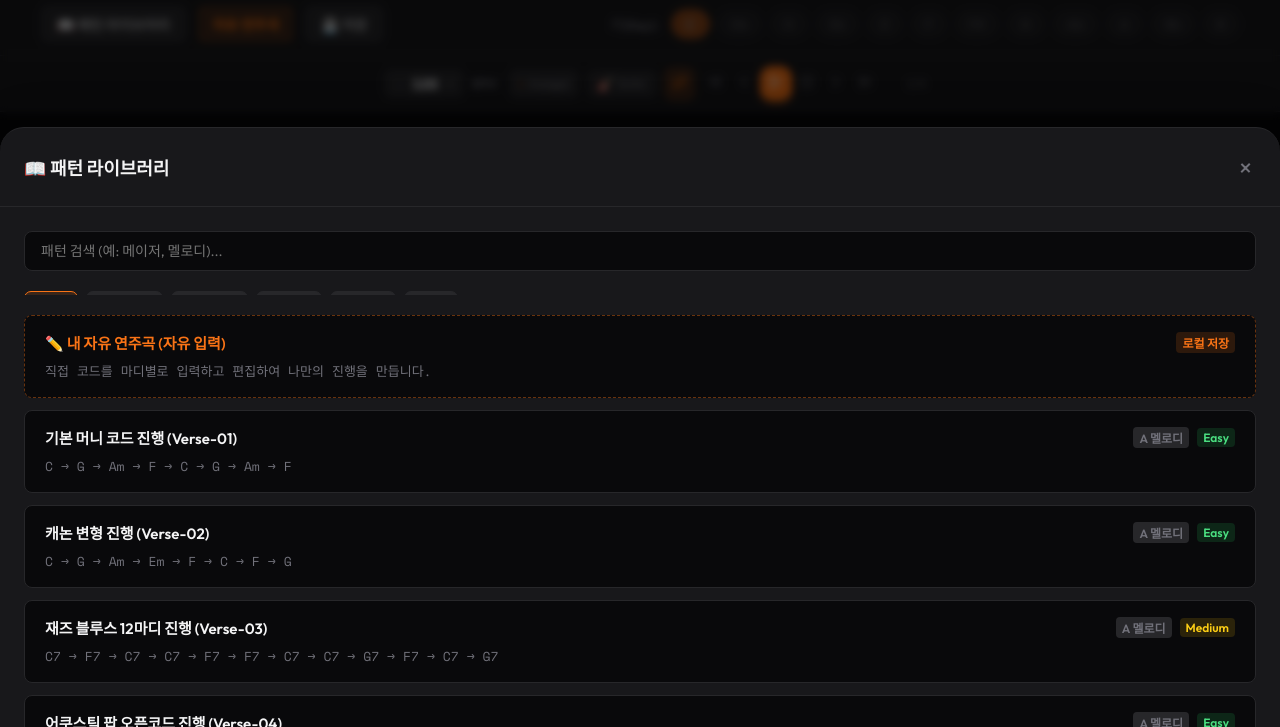
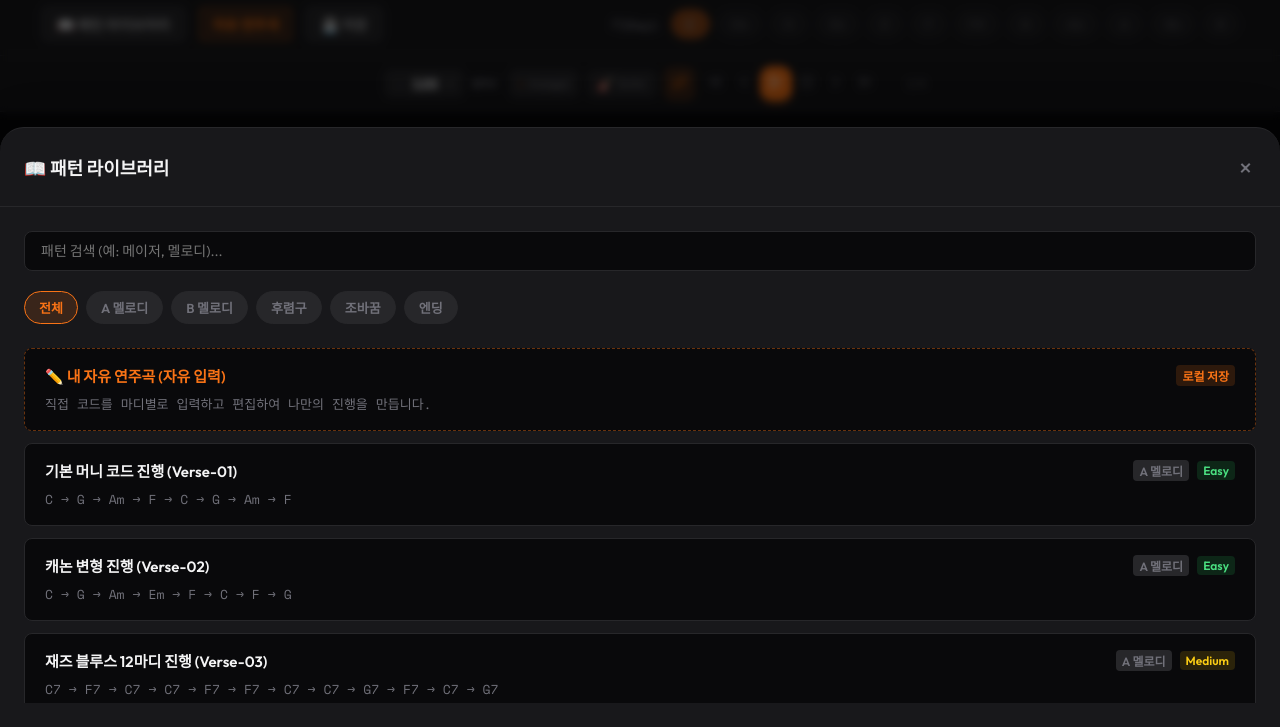
Before and after one commit to hitel00000/cadence, a plain HTML site: page index.html in a window 1280 px wide. Both pictures are taken after a click on the button "📖 패턴 라이브러리". Shown: the part 73-800 px from the top of the page. Drawn offline with nearby package versions, Linux system fonts and the light colour scheme.

Commit message:
fix: resolve layout bug in pattern library drawer to prevent filter chips from being hidden

```diff
--- a/style.css
+++ b/style.css
@@ -1766,11 +1766,16 @@ header .pulse-dot {
 
 .drawer-body {
   flex: 1;
-  overflow-y: auto;
-  padding: 1.5rem;
   display: flex;
   flex-direction: column;
   gap: 1.25rem;
+  padding: 1.5rem;
+  overflow: hidden; /* Prevent body scrolling so search & filters stay fixed */
+  min-height: 0; /* Allow flex item to shrink properly */
+}
+
+.search-box {
+  flex-shrink: 0;
 }
 
 .drawer-search-input {
@@ -1798,6 +1803,7 @@ header .pulse-dot {
   padding-bottom: 0.25rem;
   -ms-overflow-style: none;
   scrollbar-width: none;
+  flex-shrink: 0; /* Prevent tags from being hidden or squeezed */
 }
 
 .filter-row::-webkit-scrollbar {
@@ -1832,6 +1838,9 @@ header .pulse-dot {
   display: grid;
   grid-template-columns: minmax(0, 1fr); /* Prevent expansion of grid track beyond viewport */
   gap: 0.75rem;
+  flex: 1;
+  overflow-y: auto; /* Make the pattern list scrollable */
+  min-height: 0; /* Allow proper flex layout shrinking */
 }
 
 /* Pattern Card */
```
